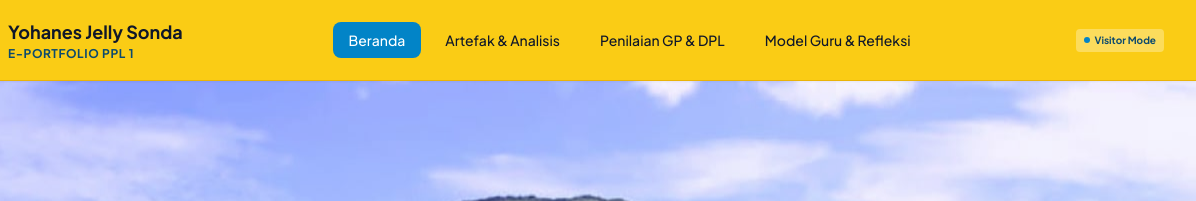
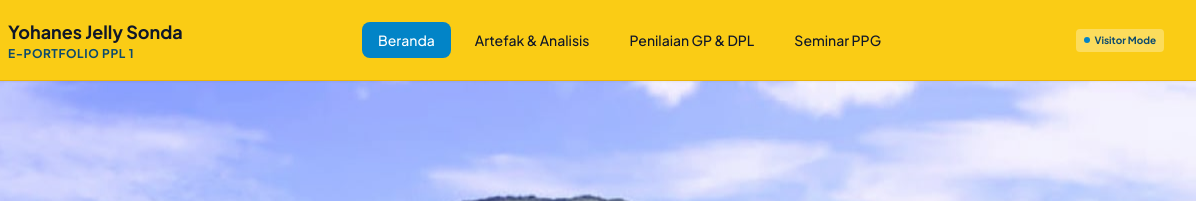
Before and after one commit to yohanesjelly2025/ePorto, a plain HTML site: page index.html in a window 1280 px wide. Shown: the top 201 px of the page, 84-1280 px from the left. Drawn offline with nearby package versions, Linux system fonts and the light colour scheme.

Commit message:
Update index.html

```diff
--- a/index.html
+++ b/index.html
@@ -179,7 +179,7 @@
                         Penilaian GP & DPL
                     </button>
                     <button @click="activeTab = 'refleksi'" :class="activeTab === 'refleksi' ? 'bg-sky-600 text-white' : 'text-slate-900 hover:bg-sun-500/50 hover:text-slate-950'" class="px-4 py-2 rounded-lg text-sm font-medium transition-all">
-                        Model Guru & Refleksi
+                        Seminar PPG
                     </button>
                 </nav>
 
```
